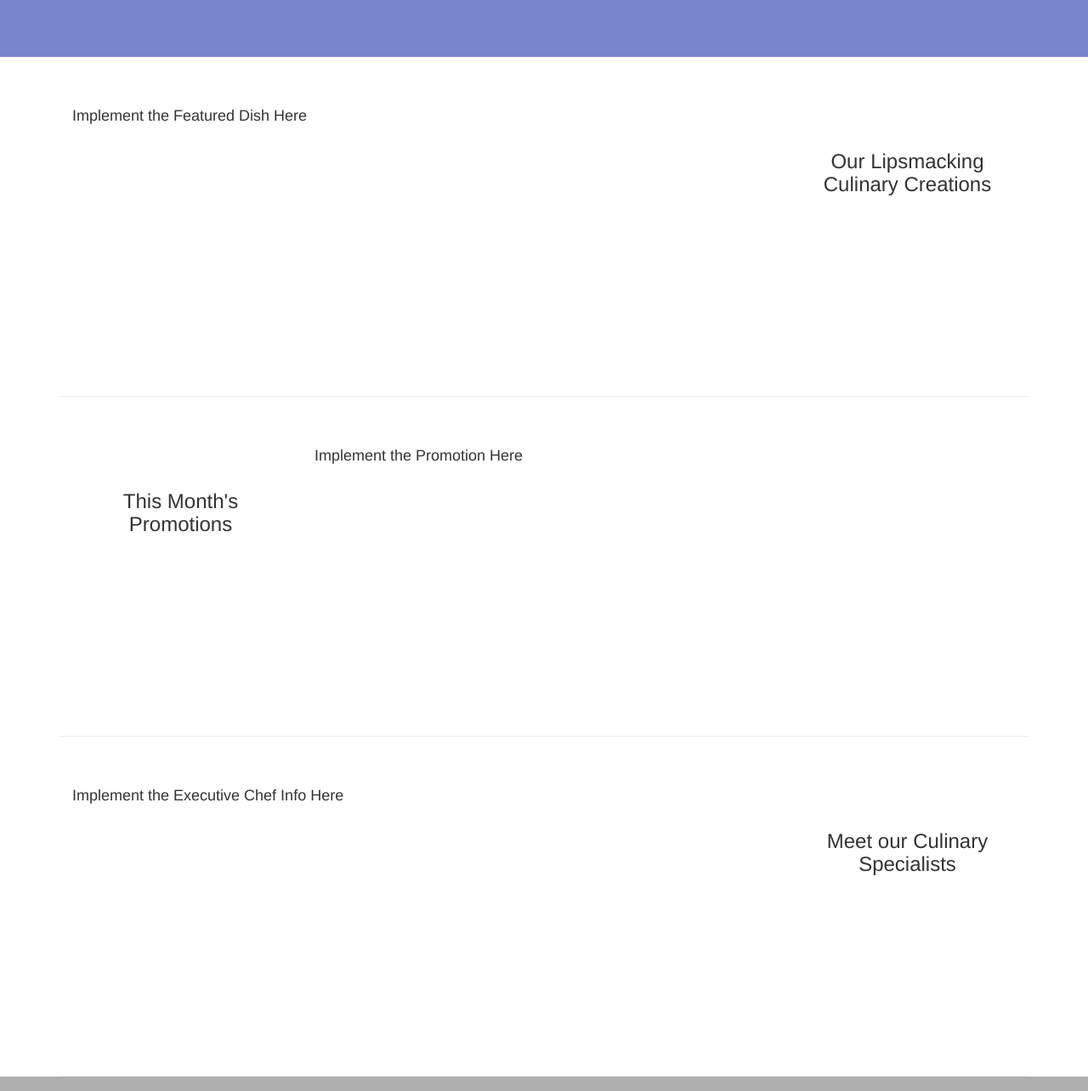
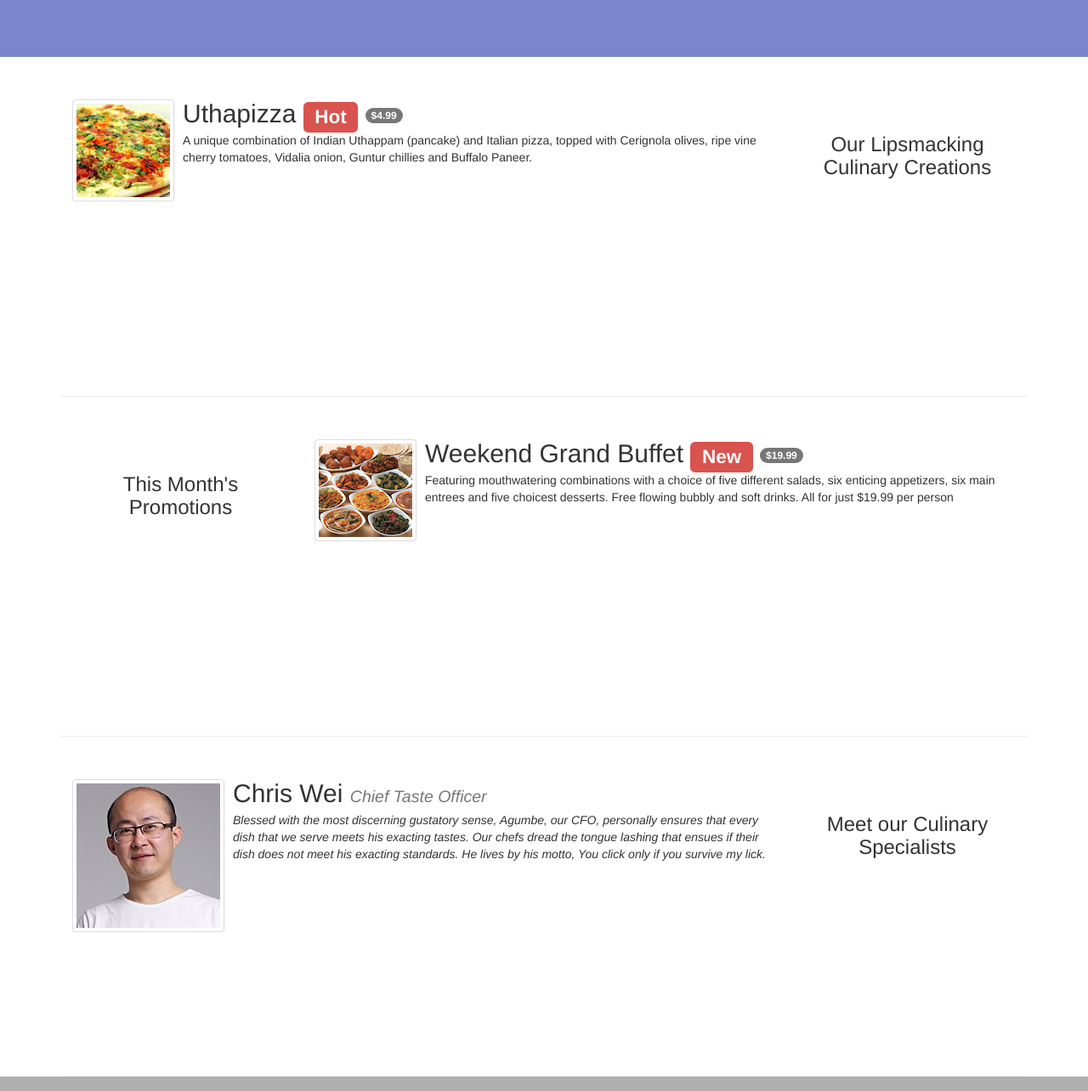
Before and after one commit to YunzhiWei/frontend-practice, a website: page app/index.html in a window 1280 px wide. Shown: the part 392-1676 px from the top of the page at 85% size. Drawn offline with Linux system fonts and the light colour scheme.

Commit message:
Implete home.html and dependent controller and services.

```diff
--- a/app/scripts/controllers.js
+++ b/app/scripts/controllers.js
@@ -103,9 +103,17 @@ angular.module('week3App')
       };
   }])
 
-  .controller('IndexController', function() {
+  .controller('IndexController', ['$scope', 'menuFactory', 'corporateFactory', function($scope, menuFactory, corporateFactory) {
 
-  })
+    var dish = menuFactory.getDish(0);
+    var promotion = menuFactory.getPromotion(0);
+    var chef = corporateFactory.getLeader(3);
+
+    $scope.dish = dish;
+    $scope.promotion = promotion;
+    $scope.chef = chef;
+
+  }])
 
   .controller('AboutController', function() {
 
--- a/app/scripts/services.js
+++ b/app/scripts/services.js
@@ -197,10 +197,12 @@ angular.module('week3App')
   };
 
 
-
   // implement a function named getPromotion
   // that returns a selected promotion.
 
+  this.getPromotion = function (index) {
+    return promotions[index];
+  }
 
 })
 
@@ -223,13 +225,23 @@ angular.module('week3App')
             abbr: "CFO",
             description: "Our CFO, Danny, as he is affectionately referred to by his colleagues, comes from a long established family tradition in farming and produce. His experiences growing up on a farm in the Australian outback gave him great appreciation for varieties of food sources. As he puts it in his own words, Everything that runs, wins, and everything that stays, pays!"
         },
+
         {
             name: "Agumbe Tang",
-                  image: 'images/alberto.png',
+            image: 'images/alberto.png',
             designation: "Chief Taste Officer",
             abbr: "CTO",
             description: "Blessed with the most discerning gustatory sense, Agumbe, our CFO, personally ensures that every dish that we serve meets his exacting tastes. Our chefs dread the tongue lashing that ensues if their dish does not meet his exacting standards. He lives by his motto, You click only if you survive my lick."
         },
+
+        {
+            name: "Chris Wei",
+            image: 'images/Chris.jpg',
+            designation: "Chief Taste Officer",
+            abbr: "CTO",
+            description: "Blessed with the most discerning gustatory sense, Agumbe, our CFO, personally ensures that every dish that we serve meets his exacting tastes. Our chefs dread the tongue lashing that ensues if their dish does not meet his exacting standards. He lives by his motto, You click only if you survive my lick."
+        },
+
         {
             name: "Alberto Somayya",
             image: 'images/alberto.png',
--- a/app/views/home.html
+++ b/app/views/home.html
@@ -2,32 +2,70 @@
     <div class="container" ng-controller="IndexController">
         <div class="row row-content">
             <div class="col-xs-12 col-sm-3 col-sm-push-9">
-                <p style="padding:20px;"></p>
+                <p style="padding:10px;"></p>
                 <h3 align=center>Our Lipsmacking Culinary Creations</h3>
             </div>
             <div class="col-xs-12 col-sm-9 col-sm-pull-3">
-				<h4>Implement the Featured Dish Here</h4>
+              <div class="media">
+                <div class="media-left media-middle">
+                  <a href="#">
+                    <img class="media-object img-thumbnail" ng-src={{dish.image}} alt="Uthappizza">
+                  </a>
+                </div>
+                <div class="media-body">
+                  <h2 class="media-heading">{{dish.name}}
+                    <span class="label label-danger">{{dish.label}}</span>
+                    <span class="badge">{{dish.price | currency}}</span>
+                  </h2>
+                  <p>{{dish.description}}</p>
+                </div>
+              </div>
             </div>
         </div>
 
 
         <div class="row row-content">
             <div class="col-xs-12 col-sm-3">
-                <p style="padding:20px;"></p>
+                <p style="padding:10px;"></p>
                 <h3 align=center>This Month's Promotions</h3>
             </div>
             <div class="col-xs-12 col-sm-9">
-				<h4>Implement the Promotion Here</h4>
+              <div class="media">
+                <div class="media-left media-middle">
+                  <a href="#">
+                    <img class="media-object img-thumbnail" ng-src={{promotion.image}} alt="Uthappizza">
+                  </a>
+                </div>
+                <div class="media-body">
+                  <h2 class="media-heading">{{promotion.name}}
+                    <span class="label label-danger">{{promotion.label}}</span>
+                    <span class="badge">{{promotion.price | currency}}</span>
+                  </h2>
+                  <p>{{promotion.description}}</p>
+                </div>
+              </div>
             </div>
         </div>
 
         <div class="row row-content">
             <div class="col-xs-12 col-sm-3 col-sm-push-9">
-                <p style="padding:20px;"></p>
+                <p style="padding:10px;"></p>
                 <h3 align=center>Meet our Culinary Specialists</h3>
             </div>
             <div class="col-xs-12 col-sm-9 col-sm-pull-3">
-				<h4>Implement the Executive Chef Info Here</h4>
+              <div class="media">
+                <div class="media-left">
+                  <a href="#">
+                    <img class="media-object img-thumbnail" ng-src={{chef.image}} alt="Uthappizza">
+                  </a>
+                </div>
+                <div class="media-body">
+                  <h2 class="media-heading">{{chef.name}}
+                    <span class="text-muted"><small><i>{{chef.designation}}<i></small></span>
+                  </h2>
+                  <p>{{chef.description}}</p>
+                </div>
+              </div>
             </div>
         </div>
     </div>
```
